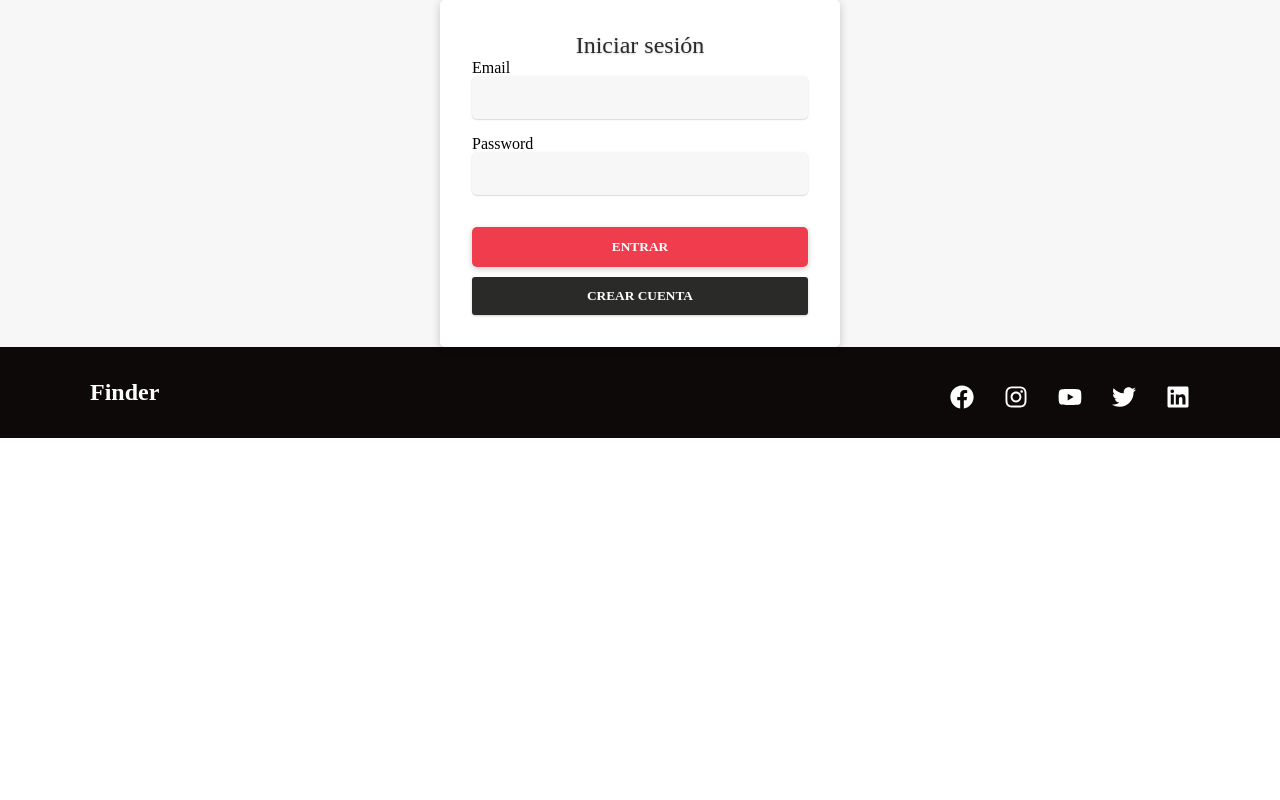
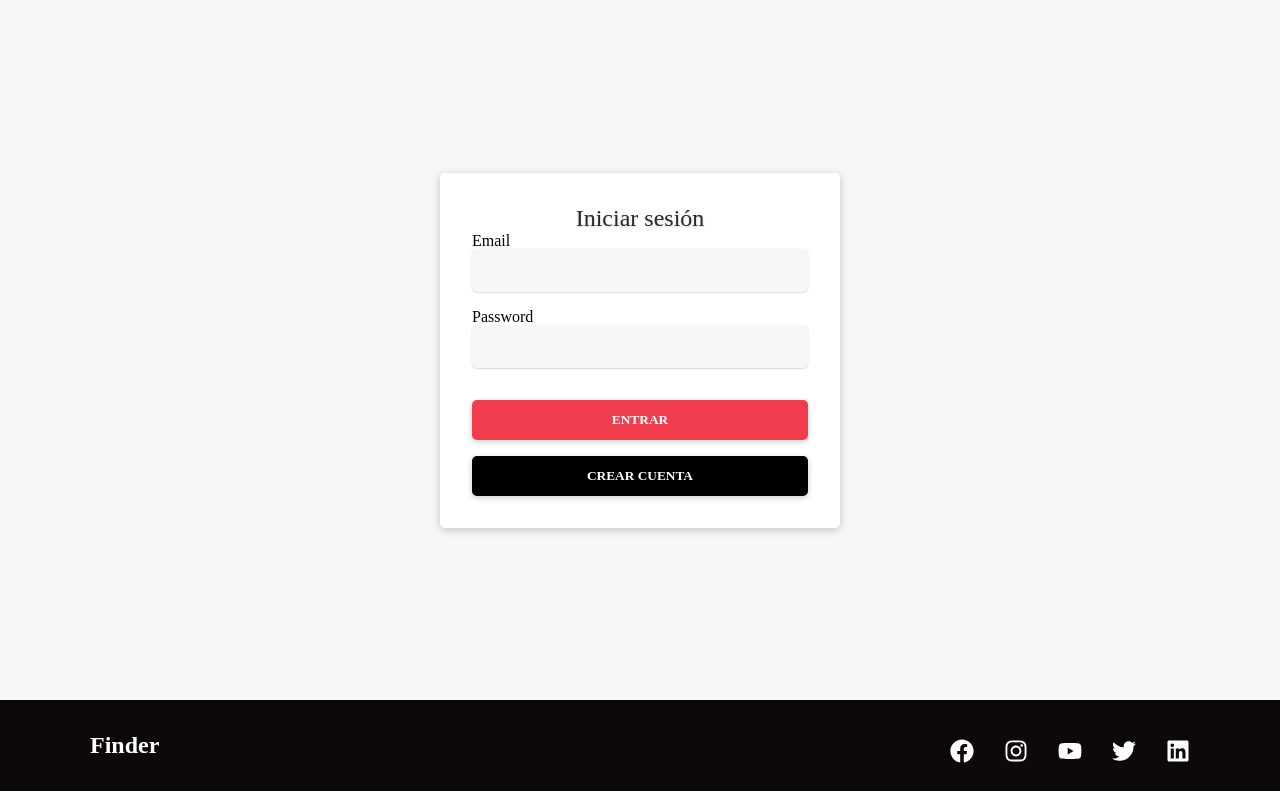
Before and after one commit to adrielav2/finder-frontend, a Next.js app: page /logIn in a window 1280 px wide. Built offline with nearby package versions, Linux system fonts and the light colour scheme.

Commit message:
otherfixes

```diff
--- a/src/components/HomePage/Hero/Hero.js
+++ b/src/components/HomePage/Hero/Hero.js
@@ -1,5 +1,6 @@
 import React, { useState } from 'react';
 import NavBar from '../Navbar/NavBar.js';
+import Link from 'next/link';
 
 import {
 	HeroContainer,
@@ -18,7 +19,9 @@ function Hero() {
 				<HeroItems>
 					<HeroH1>Encuentra a tu gente</HeroH1>
 					<HeroP>Empieza ahora</HeroP>
+					<Link href="/register">
 					<HeroBtn>Crear Cuenta</HeroBtn>
+					</Link>
 				</HeroItems>
 			</HeroContent>
 		</HeroContainer>
--- a/src/components/LoginSlider/sliderLogin.js
+++ b/src/components/LoginSlider/sliderLogin.js
@@ -19,6 +19,7 @@ const Wrapper = styled.section`
   align-items: center;
   height: 100%;
   width: 100%;
+  height: 700px;
   background-color: #f7f7f7;
 `;
 
@@ -80,22 +81,23 @@ const Title = styled.h2`
   text-align: center;
 `;
 
-const SignUpButton = styled.button`
-  max-width: 100%;
-  padding: 11px 13px;
+const Button2 = styled.button`
+  width: 100%;
+  padding: 12px;
   color: #fff;
   font-weight: 600;
   text-transform: uppercase;
-  background: #2a2a29;
+  background-color: #000000;
   border: none;
-  border-radius: 3px;
+  border-radius: 5px;
   outline: 0;
   cursor: pointer;
-  margin-top: 0.6rem;
-  box-shadow: 0 1px 3px rgba(0, 0, 0, 0.1), 0 1px 2px rgba(0, 0, 0, 0.1);
+  margin-top: 1rem;
+  box-shadow: 0 2px 6px rgba(0, 0, 0, 0.2);
   transition: all 0.3s ease-out;
-  :hover {
-    background: #444444;
+
+  &:hover {
+    animation: ${jump} 0.2s ease-out forwards;
   }
 `;
 
@@ -155,7 +157,9 @@ function Login() {
             name="password"
           />
           <Button type="submit">Entrar</Button>
-          <SignUpButton>Crear cuenta</SignUpButton>
+          <Link href="/register">
+          <Button2>Crear cuenta</Button2>
+          </Link>
         </Form>
       </Wrapper>
     </>
```
Also changed, not shown: src/components/Register/register.js (+29 -4 lines).
